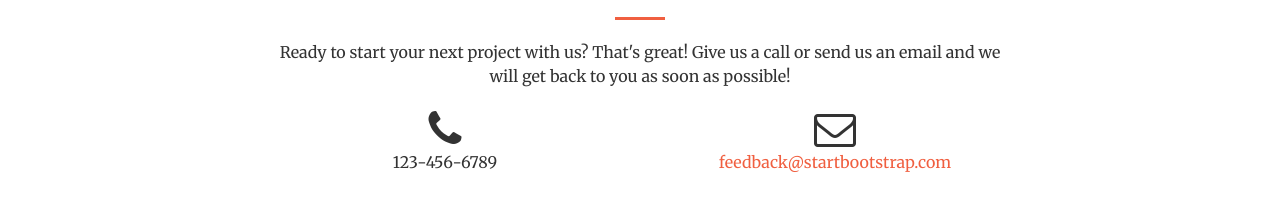
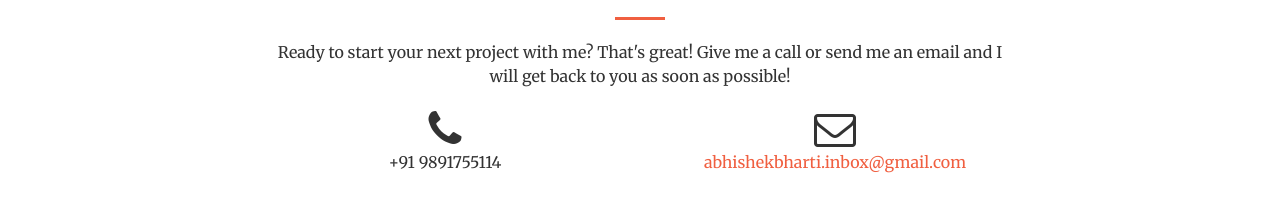
Before and after one commit to abhishek-ziffi/AbhishekBharti, a website: page index.html in a window 1280 px wide. Shown: the part 2449-2661 px from the top of the page. Drawn offline with nearby package versions, Linux system fonts and the light colour scheme.

Commit message:
changed contact details

```diff
--- a/index.html
+++ b/index.html
@@ -247,15 +247,15 @@
                 <div class="col-lg-8 col-lg-offset-2 text-center">
                     <h2 class="section-heading">Let's Get In Touch!</h2>
                     <hr class="primary">
-                    <p>Ready to start your next project with us? That's great! Give us a call or send us an email and we will get back to you as soon as possible!</p>
+                    <p>Ready to start your next project with me? That's great! Give me a call or send me an email and I will get back to you as soon as possible!</p>
                 </div>
                 <div class="col-lg-4 col-lg-offset-2 text-center">
                     <i class="fa fa-phone fa-3x sr-contact"></i>
-                    <p>123-456-6789</p>
+                    <p>+91 9891755114</p>
                 </div>
                 <div class="col-lg-4 text-center">
                     <i class="fa fa-envelope-o fa-3x sr-contact"></i>
-                    <p><a href="mailto:your-email@your-domain.com">feedback@startbootstrap.com</a></p>
+                    <p><a href="mailto:your-email@your-domain.com">abhishekbharti.inbox@gmail.com</a></p>
                 </div>
             </div>
         </div>
```
